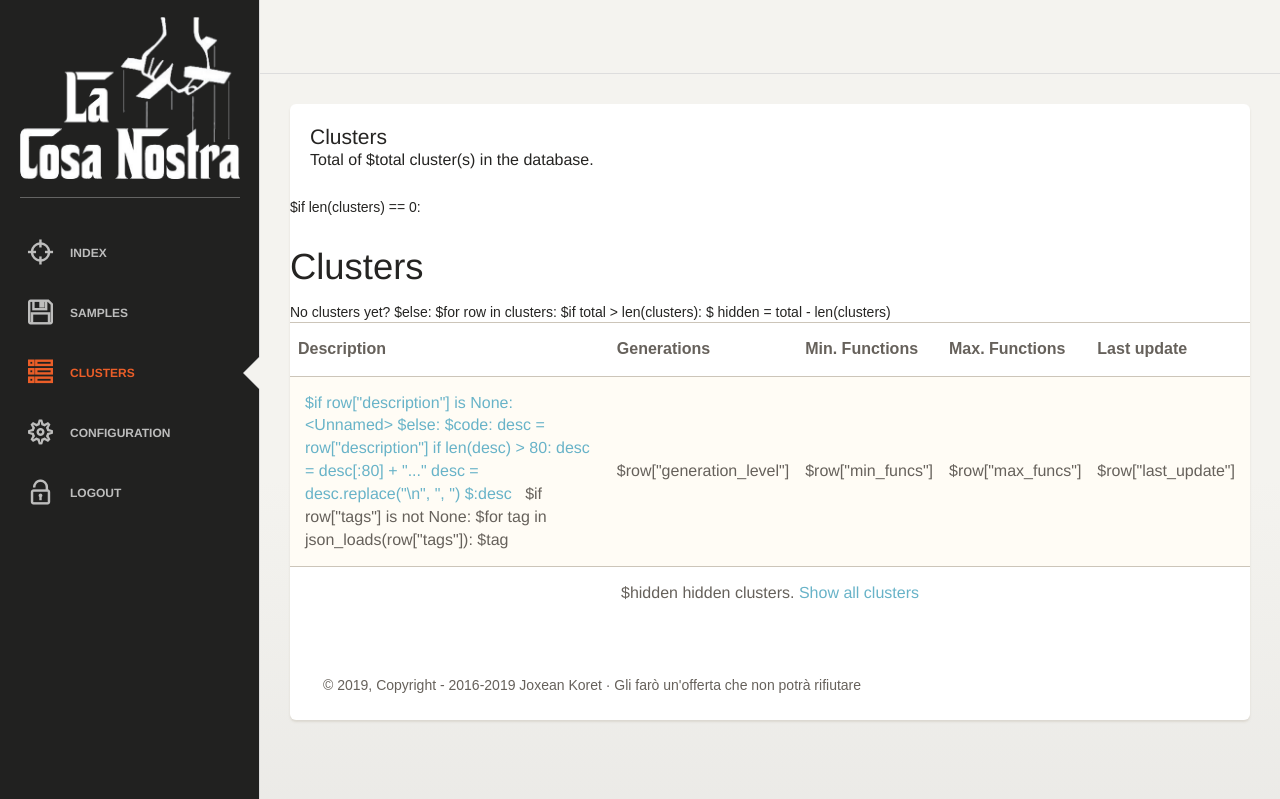
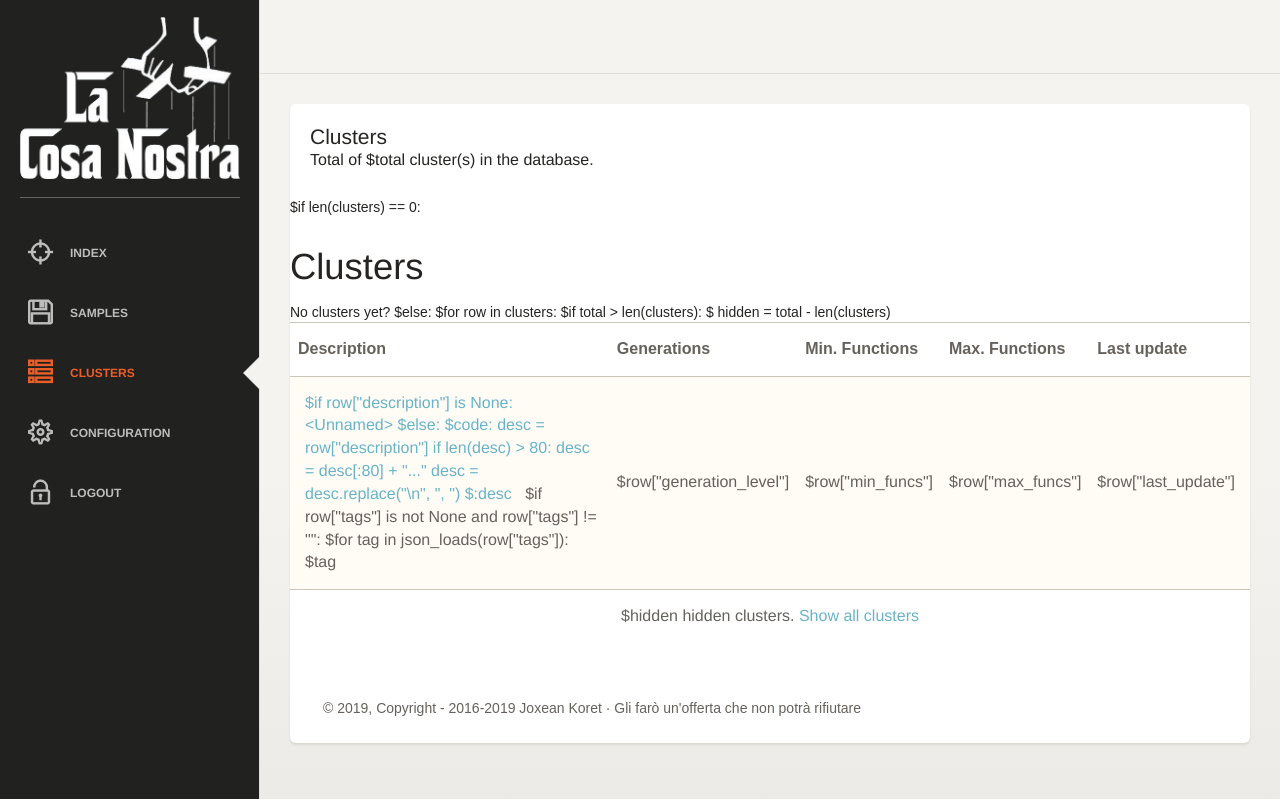
Before and after one commit to joxeankoret/cosa-nostra, a Python web app: template templates/clusters.html in a window 1280 px wide. Shown: the part 21-820 px from the top of the page. Run offline with Jinja, Linux system fonts and the light colour scheme; the template is opened without the code that fills it, so the values that code supplies are empty; some libraries are stand-ins or nearby versions; some web fonts are replaced.

Commit message:
Fixed a bug with empty tags

```diff
--- a/templates/clusters.html
+++ b/templates/clusters.html
@@ -129,7 +129,7 @@
               desc = desc.replace("\n", ", ")
             $:desc</a>
             &nbsp;
-            $if row["tags"] is not None:
+            $if row["tags"] is not None and row["tags"] != "":
               $for tag in json_loads(row["tags"]):
                 <span class="tag">$tag</span>
           </td>
```
